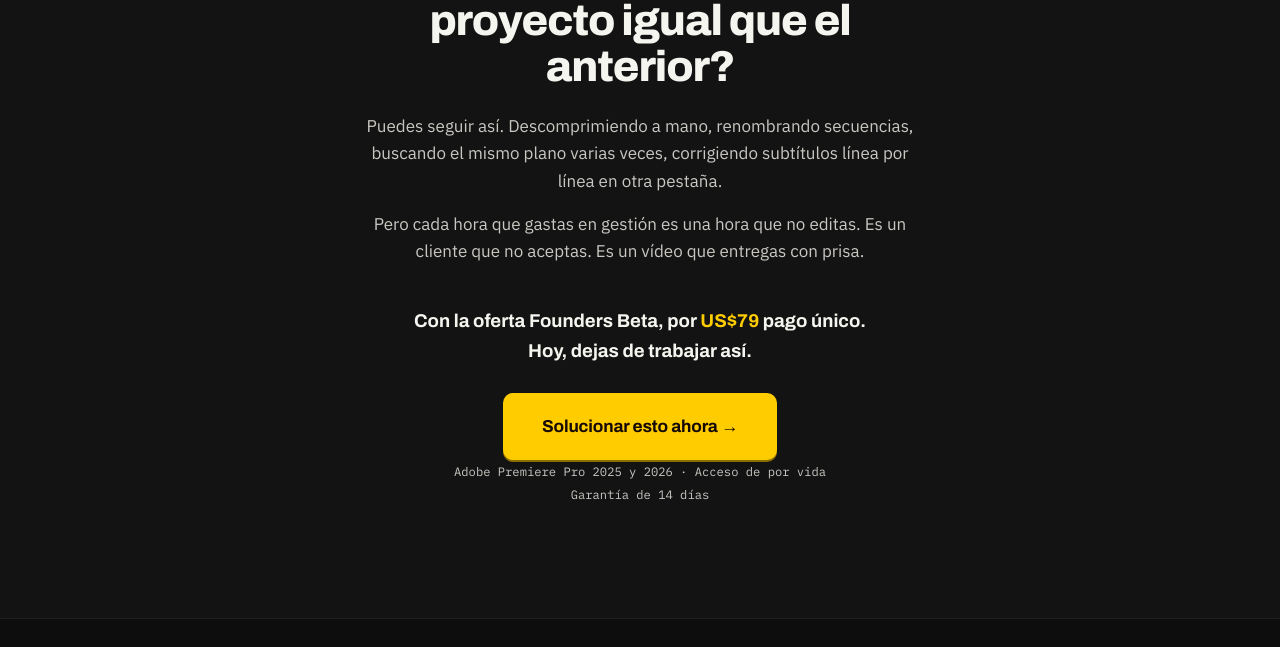
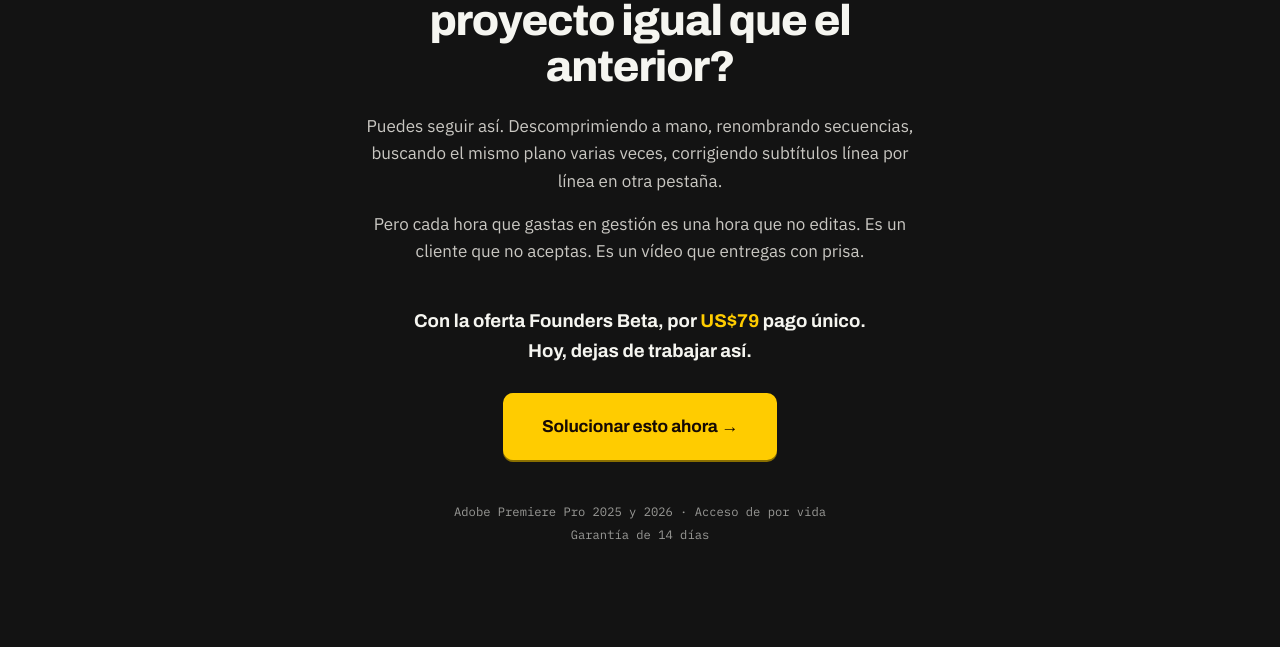
Before and after one commit to marquesdxp/postline-landing, a plain HTML site: page index.html in a window 1280 px wide. Shown: the part 10258-10905 px from the top of the page. Drawn offline with Linux system fonts and the light colour scheme.

Commit message:
Corregir la causa real de que el margen del cierre no se aplicara: especificidad CSS
.close p{margin:0 0 16px} (clase+elemento) tenía más especificidad que
.close__meta{margin-top:...} (solo clase), así que siempre ganaba y el
margen nunca se veía pese a subir el valor en los intentos anteriores.
Ahora la regla es .close .close__meta, con más especificidad que .close p.

```diff
--- a/css/style.css
+++ b/css/style.css
@@ -380,7 +380,7 @@ p{margin:0}
 .close p{color:var(--ink-soft);max-width:56ch;margin:0 0 16px}
 .close .price-line{font-family:var(--display);font-weight:700;color:var(--ink);font-size:1.16rem;margin:26px 0}
 .close .price-line b{color:var(--orange)}
-.close__meta{margin-top:40px;font-family:var(--mono);font-size:.76rem;line-height:1.9;color:var(--muted)}
+.close .close__meta{margin-top:40px;font-family:var(--mono);font-size:.76rem;line-height:1.9;color:var(--muted)}
 
 /* ==========================================================================
    FOOTER
```
